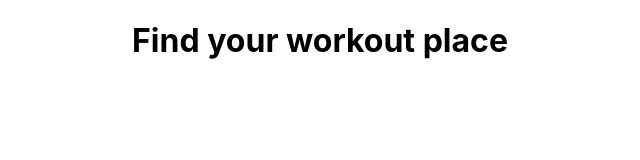
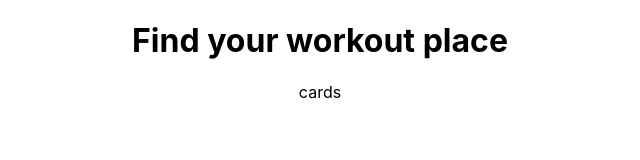
Before and after one commit to Ahmed13061988/gym-frontend, a React (Create React App) app: page / in a window 1280 px wide. Shown: the top 160 px of the page, without its empty margins (320-960 px from the left). Built offline with nearby package versions, Linux system fonts and the light colour scheme.

Commit message:
adding the containers

```diff
--- a/src/App.js
+++ b/src/App.js
@@ -1,12 +1,17 @@
 
 import './App.css';
 import ReactDom from "react-dom"
+import GymCards from './containers/GymCards'
 
 function App() {
   return (
+    <>
+
     <div className="App">
     <h1>Find your workout place</h1>
+    < GymCards />
     </div>
+    </>
   );
 }
 
--- /dev/null
+++ b/src/containers/GymCards.js
@@ -0,0 +1,12 @@
+import React from 'react';
+
+const GymCards = () =>{
+
+    return(
+        <div className="cards">
+            cards
+        </div>
+    )
+}
+
+export default GymCards;
```
Also changed, not shown: 1 other file (tests, documents, lock files or other folders).
